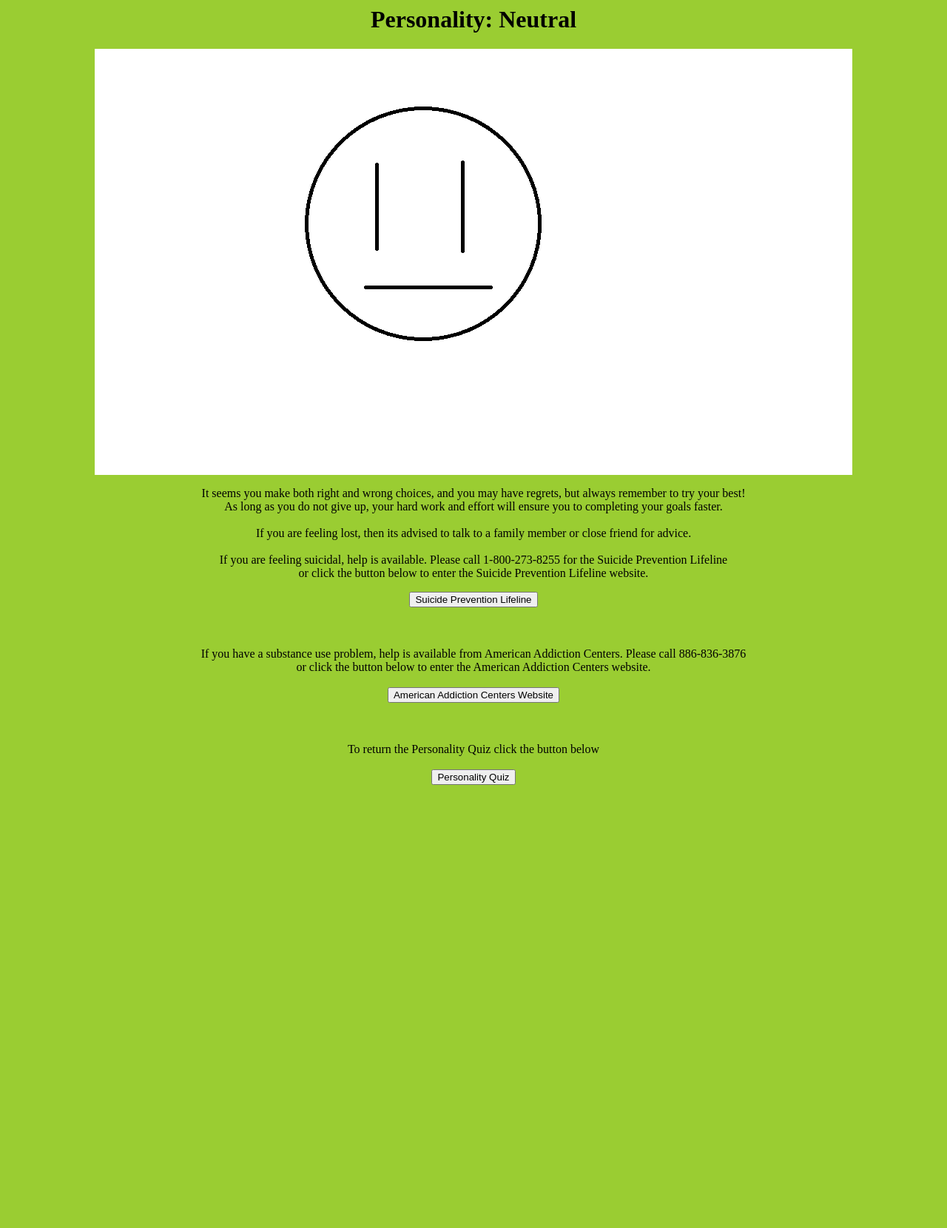
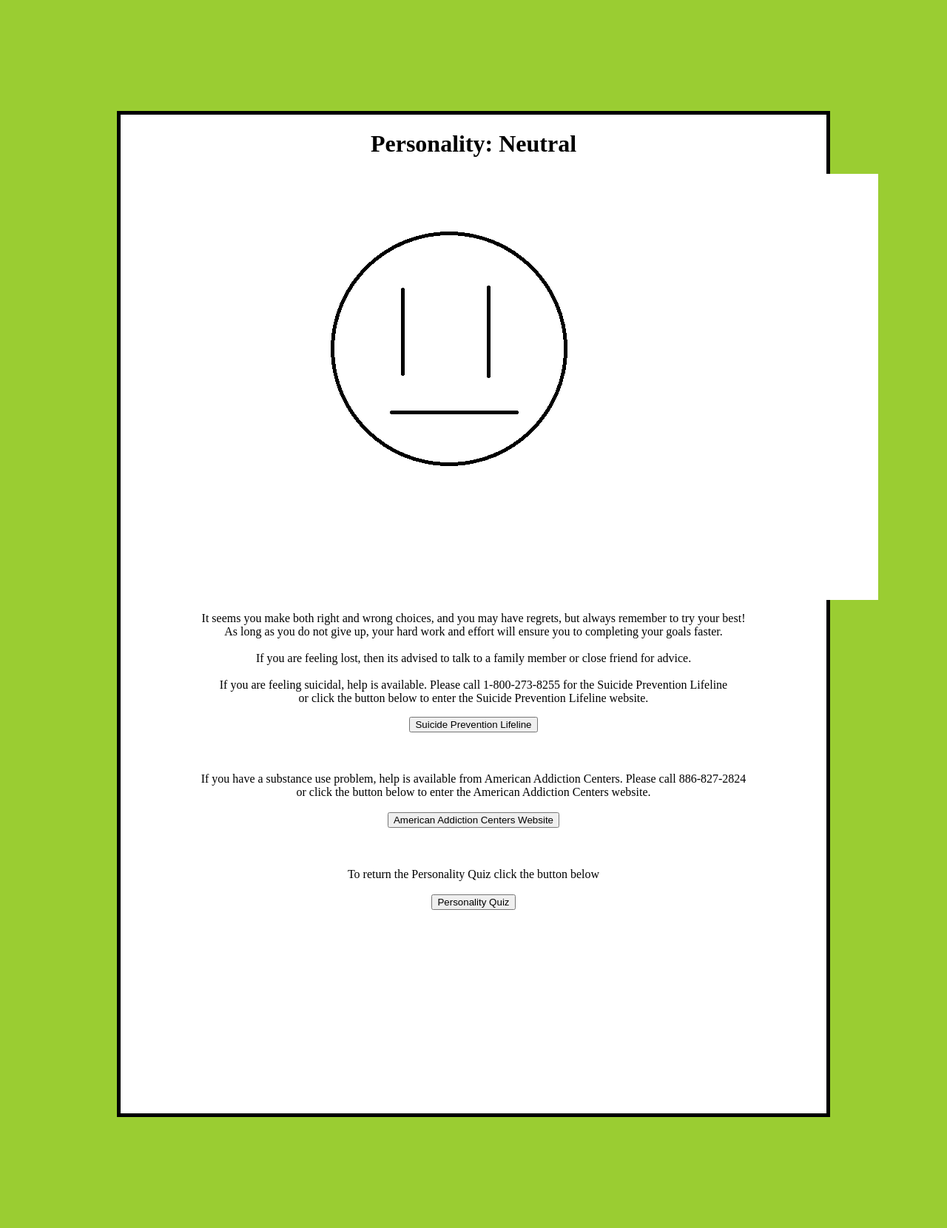
Before and after one commit to AndrewDass1/Personality-Assessment, a Flask app: page /Neutral.html in a window 1280 px wide. Shown: the whole page at 74% size. Before the commit the page ends 1061 px from the top, so only its background shows below. Run offline with Flask 2, Linux system fonts and the light colour scheme.

Commit message:
Update Neutral.html

```diff
--- a/templates/Neutral.html
+++ b/templates/Neutral.html
@@ -1,17 +1,24 @@
 <html>
 
-    <h1> Personality: Neutral </h1>
+    <style>
+        body {text-align: center;}
 
-    <img src="home/andrew/Documents/Projects/suicidepre/templates/neutralface.png">
+        body {
+            background-color: yellowgreen;
+        }
+        div {
+            height: 1350px;
+            margin: 150px;
+            border: 5px solid;
+            background-color: #FFFFFF;
+        }
+    </style>
 
-    <style>
+    <div>
 
-    body {text-align: center;}
+        <h1> Personality: Neutral </h1>
 
-    body{
-    background-color:yellowgreen
-    }
-    </style>
+        <img src="home/andrew/Documents/Projects/suicidepre/templates/neutralface.png">
 
     <p>
         It seems you make both right and wrong choices, and you may have regrets, but always remember to try your best!
@@ -29,20 +36,14 @@
 
 
 
-    <button onclick="suicide_website()">Suicide Prevention Lifeline</button>
-
-    <script type= "text/javascript">
-        function suicide_website(){
-            location.replace("https://suicidepreventionlifeline.org/")
-        }
-    </script>
+    <button class="btn btn-success" onclick=" window.open('https://suicidepreventionlifeline.org/','_blank')"> Suicide Prevention Lifeline</button>
 
     <br>
     <br>
     <br>
     <br>
 
-    If you have a substance use problem, help is available from American Addiction Centers. Please call 886-836-3876 <br>
+    If you have a substance use problem, help is available from American Addiction Centers. Please call 886-827-2824 <br>
     or click the button below to enter the American Addiction Centers website.
     <br>
     <br>
@@ -71,5 +72,6 @@
         location.replace("/")
     }
     </script>
+    </div>
 
 </html>
```
